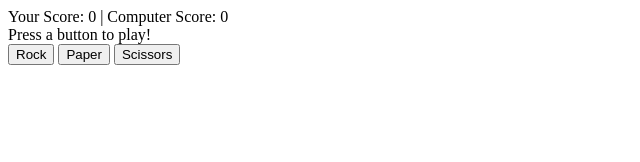
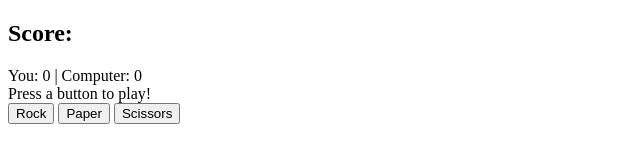
Before and after one commit to arretez95/rps, a plain HTML site: page index.html in a window 1280 px wide. Shown: the whole page, without its empty margins (0-640 px from the left). Drawn offline with Linux system fonts and the light colour scheme.

Commit message:
Made scores more legible.

```diff
--- a/index.html
+++ b/index.html
@@ -6,7 +6,8 @@
 	<title>Document</title>
 </head>
 <body>
-    <div id="score">Your Score: 0 | Computer Score: 0</div>
+    <h2>Score:</h2>
+    <div id="score">You: 0 | Computer: 0</div>
     <div id="result">Press a button to play!</div>
 	<button id="rock">Rock</button>
     <button id="paper">Paper</button>
--- a/main.js
+++ b/main.js
@@ -52,7 +52,7 @@ function playRound(humanChoice, computerChoice) {
             }
             break
     }
-    divScore.textContent = `Your score: ${humanScore} | Computer score: ${computerScore}`
+    divScore.textContent = `You: ${humanScore} | Computer: ${computerScore}`
 }
 
 
```
